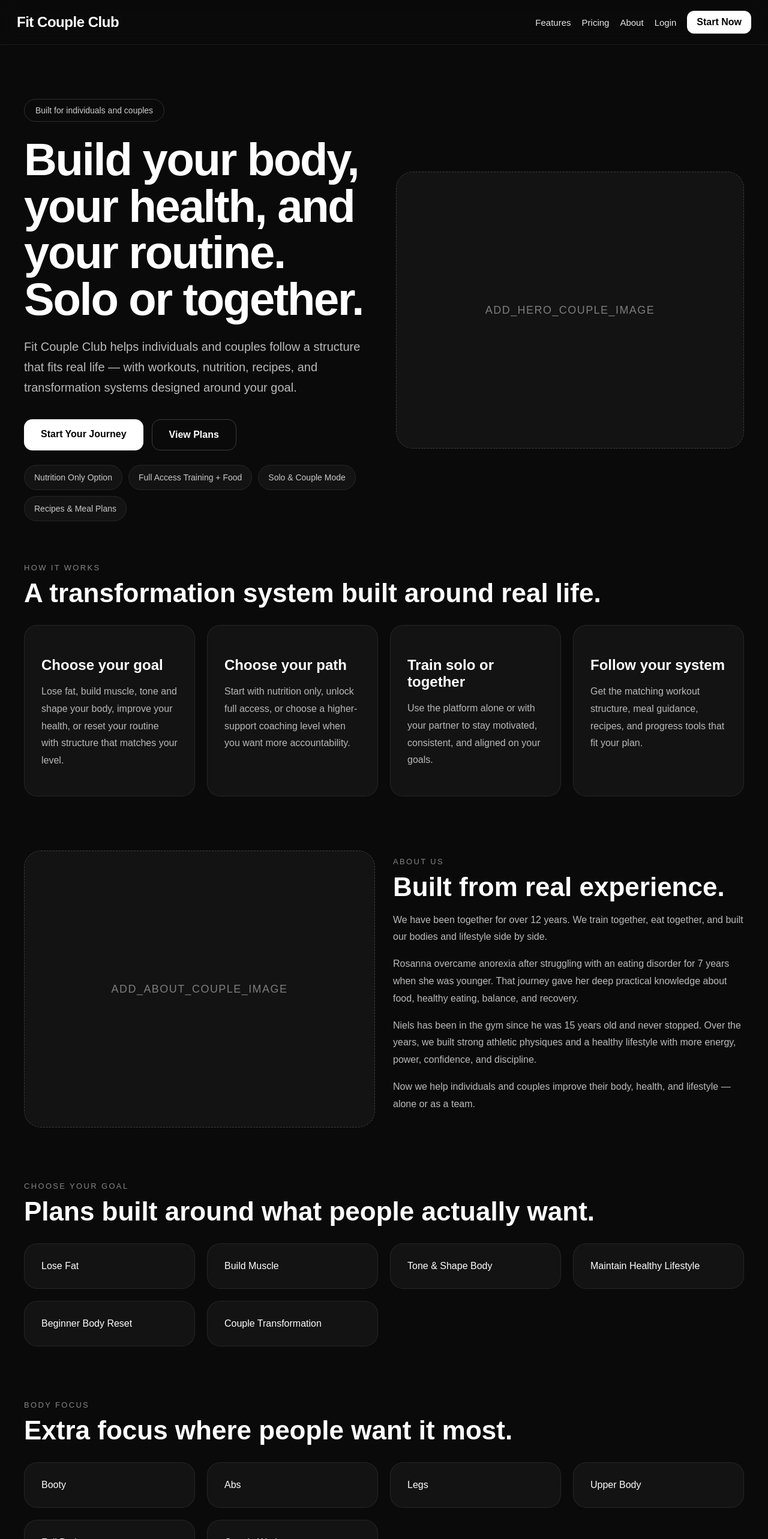
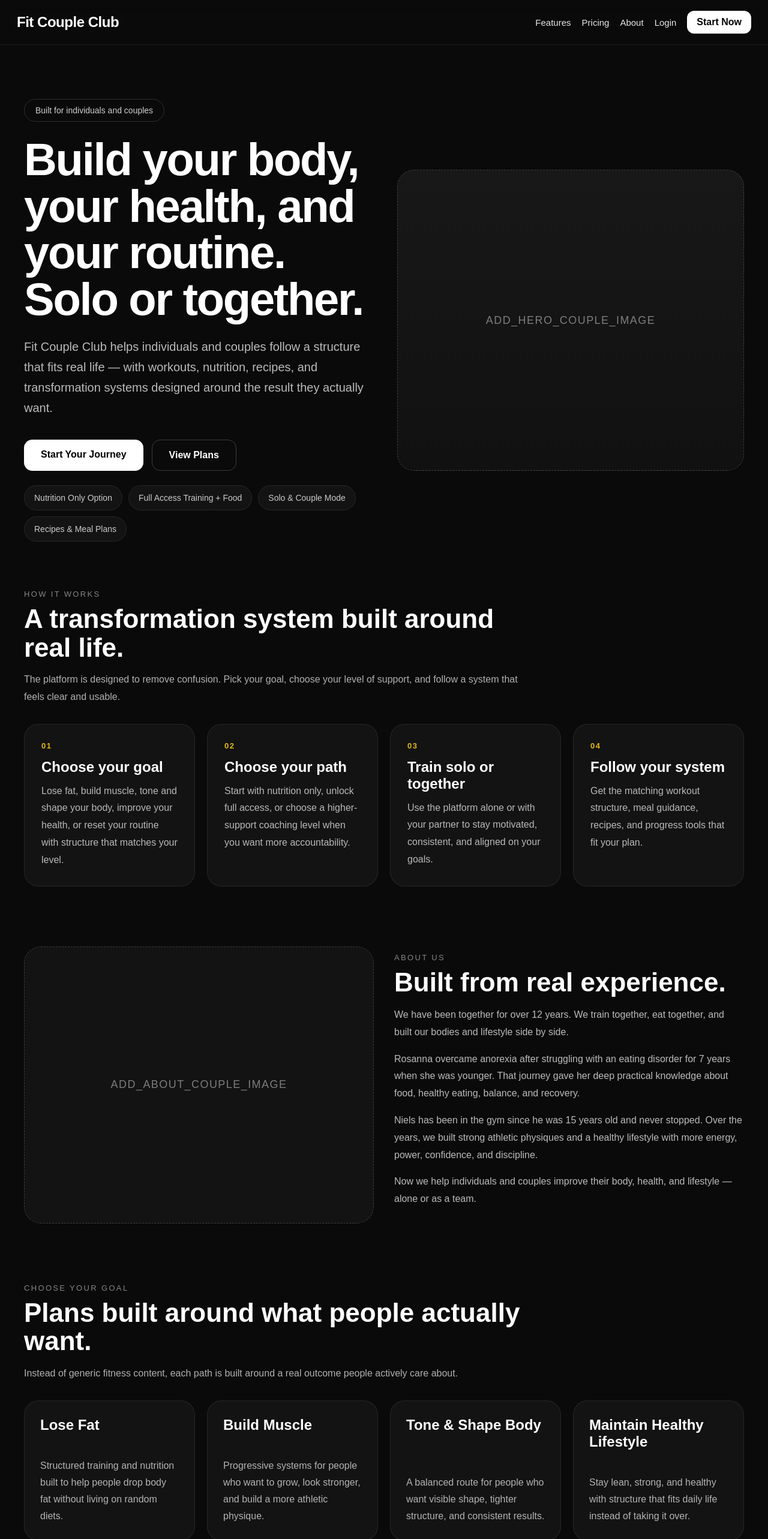
Before and after one commit to nielsvdz-ops/fit-couple-club, a Next.js app: page / in a window 1280 px wide. Shown: the top 2566 px of the page at 60% size. Built offline with nearby package versions, Linux system fonts and the light colour scheme.

Commit message:
Update page.js

```diff
--- a/app/page.js
+++ b/app/page.js
@@ -1,59 +1,169 @@
 import Navbar from "../components/Navbar";
+
+const goalCards = [
+  {
+    title: "Lose Fat",
+    text: "Structured training and nutrition built to help people drop body fat without living on random diets.",
+  },
+  {
+    title: "Build Muscle",
+    text: "Progressive systems for people who want to grow, look stronger, and build a more athletic physique.",
+  },
+  {
+    title: "Tone & Shape Body",
+    text: "A balanced route for people who want visible shape, tighter structure, and consistent results.",
+  },
+  {
+    title: "Maintain Healthy Lifestyle",
+    text: "Stay lean, strong, and healthy with structure that fits daily life instead of taking it over.",
+  },
+  {
+    title: "Beginner Body Reset",
+    text: "A simple starting point for people who need clarity, confidence, and a system that feels doable.",
+  },
+  {
+    title: "Couple Transformation",
+    text: "A shared path for couples who want to train better, eat better, and stay accountable together.",
+  },
+];
+
+const focusCards = [
+  {
+    title: "Booty",
+    text: "Extra lower-body and glute-focused training for people who want more shape and strength.",
+  },
+  {
+    title: "Abs",
+    text: "Core-focused structure layered into a real training plan, not random ab circuits.",
+  },
+  {
+    title: "Legs",
+    text: "More lower-body emphasis for strength, muscle, and body composition results.",
+  },
+  {
+    title: "Upper Body",
+    text: "Build shoulders, back, arms, and posture with a stronger upper-body focus.",
+  },
+  {
+    title: "Full Body",
+    text: "A complete balanced route for people who want efficient training and visible overall progress.",
+  },
+  {
+    title: "Couple Workouts",
+    text: "Train together with fun but structured sessions that keep both people engaged.",
+  },
+];
+
+const pricingPlans = [
+  {
+    name: "Nutrition",
+    price: "€19.99/mo",
+    points: [
+      "Meal plans",
+      "Recipes",
+      "Nutrition guidance",
+      "Perfect without gym focus",
+    ],
+    featured: false,
+    cta: "Start Nutrition",
+  },
+  {
+    name: "Full Access",
+    price: "€29.99/mo",
+    points: [
+      "Everything in Nutrition",
+      "Workouts & programs",
+      "Plan builder",
+      "Progress tracking",
+      "Best overall value",
+    ],
+    featured: true,
+    cta: "Unlock Everything",
+  },
+  {
+    name: "VIP",
+    price: "€99/mo",
+    points: [
+      "Everything in Full Access",
+      "Monthly coaching call",
+      "Priority support",
+    ],
+    featured: false,
+    cta: "Go VIP",
+  },
+  {
+    name: "Coaching",
+    price: "€349/mo",
+    points: [
+      "Everything in VIP",
+      "Weekly 1-on-1 calls",
+      "Direct support",
+      "Coaching by Niels & Rosanna",
+    ],
+    featured: false,
+    cta: "Start Coaching",
+  },
+];
 
 export default function Home() {
   return (
-    <main style={{ minHeight: "100vh", background: "#0a0a0a", color: "white" }}>
+    <main style={main}>
       <Navbar />
 
-      <section
-        style={{
-          maxWidth: "1200px",
-          margin: "0 auto",
-          padding: "90px 24px 70px",
-          display: "grid",
-          gridTemplateColumns: "repeat(auto-fit, minmax(320px, 1fr))",
-          gap: "40px",
-          alignItems: "center",
-        }}
-      >
+      <section style={heroWrap}>
         <div>
           <div style={badgeStyle}>Built for individuals and couples</div>
           <h1 style={heroTitleStyle}>
             Build your body, your health, and your routine. Solo or together.
           </h1>
           <p style={heroTextStyle}>
-            Fit Couple Club helps individuals and couples follow a structure that fits real life — with workouts, nutrition, recipes, and transformation systems designed around your goal.
+            Fit Couple Club helps individuals and couples follow a structure that
+            fits real life — with workouts, nutrition, recipes, and
+            transformation systems designed around the result they actually want.
           </p>
 
-          <div style={{ display: "flex", gap: "14px", flexWrap: "wrap", marginBottom: "24px" }}>
-            <a href="/signup" style={primaryButton}>Start Your Journey</a>
-            <a href="#pricing" style={secondaryButton}>View Plans</a>
+          <div style={heroButtonRow}>
+            <a href="/signup" style={primaryButton}>
+              Start Your Journey
+            </a>
+            <a href="#pricing" style={secondaryButton}>
+              View Plans
+            </a>
           </div>
 
-          <div style={{ display: "flex", gap: "10px", flexWrap: "wrap" }}>
+          <div style={pillRow}>
             {[
               "Nutrition Only Option",
               "Full Access Training + Food",
               "Solo & Couple Mode",
               "Recipes & Meal Plans",
             ].map((item) => (
-              <div key={item} style={pillStyle}>{item}</div>
+              <div key={item} style={pillStyle}>
+                {item}
+              </div>
             ))}
           </div>
         </div>
 
-        <div style={imagePlaceholderStyle}>
+        <div style={heroVisualCard}>
           <div style={imageLabelStyle}>ADD_HERO_COUPLE_IMAGE</div>
         </div>
       </section>
 
       <section id="features" style={sectionWrap}>
-        <div style={{ marginBottom: "28px" }}>
+        <div style={sectionHeader}>
           <div style={eyebrowStyle}>How It Works</div>
-          <h2 style={sectionTitleStyle}>A transformation system built around real life.</h2>
+          <h2 style={sectionTitleStyle}>
+            A transformation system built around real life.
+          </h2>
+          <p style={sectionIntroText}>
+            The platform is designed to remove confusion. Pick your goal, choose
+            your level of support, and follow a system that feels clear and
+            usable.
+          </p>
         </div>
 
-        <div style={gridStyle}>
+        <div style={featureGrid}>
           {[
             {
               title: "Choose your goal",
@@ -71,10 +181,11 @@ export default function Home() {
               title: "Follow your system",
               text: "Get the matching workout structure, meal guidance, recipes, and progress tools that fit your plan.",
             },
-          ].map((item) => (
-            <div key={item.title} style={cardStyle}>
-              <h3 style={{ fontSize: "24px", marginBottom: "12px" }}>{item.title}</h3>
-              <p style={{ color: "rgba(255,255,255,0.7)", lineHeight: 1.8 }}>{item.text}</p>
+          ].map((item, index) => (
+            <div key={item.title} style={featureCard}>
+              <div style={featureNumber}>0{index + 1}</div>
+              <h3 style={featureTitle}>{item.title}</h3>
+              <p style={featureText}>{item.text}</p>
             </div>
           ))}
         </div>
@@ -89,143 +200,112 @@ export default function Home() {
           <div style={eyebrowStyle}>About Us</div>
           <h2 style={sectionTitleStyle}>Built from real experience.</h2>
           <p style={sectionTextStyle}>
-            We have been together for over 12 years. We train together, eat together, and built our bodies and lifestyle side by side.
+            We have been together for over 12 years. We train together, eat
+            together, and built our bodies and lifestyle side by side.
           </p>
           <p style={sectionTextStyle}>
-            Rosanna overcame anorexia after struggling with an eating disorder for 7 years when she was younger. That journey gave her deep practical knowledge about food, healthy eating, balance, and recovery.
+            Rosanna overcame anorexia after struggling with an eating disorder
+            for 7 years when she was younger. That journey gave her deep
+            practical knowledge about food, healthy eating, balance, and
+            recovery.
           </p>
           <p style={sectionTextStyle}>
-            Niels has been in the gym since he was 15 years old and never stopped. Over the years, we built strong athletic physiques and a healthy lifestyle with more energy, power, confidence, and discipline.
+            Niels has been in the gym since he was 15 years old and never
+            stopped. Over the years, we built strong athletic physiques and a
+            healthy lifestyle with more energy, power, confidence, and
+            discipline.
           </p>
           <p style={sectionTextStyle}>
-            Now we help individuals and couples improve their body, health, and lifestyle — alone or as a team.
+            Now we help individuals and couples improve their body, health, and
+            lifestyle — alone or as a team.
           </p>
         </div>
       </section>
 
       <section style={sectionWrap}>
-        <div style={{ marginBottom: "28px" }}>
+        <div style={sectionHeader}>
           <div style={eyebrowStyle}>Choose Your Goal</div>
-          <h2 style={sectionTitleStyle}>Plans built around what people actually want.</h2>
+          <h2 style={sectionTitleStyle}>
+            Plans built around what people actually want.
+          </h2>
+          <p style={sectionIntroText}>
+            Instead of generic fitness content, each path is built around a real
+            outcome people actively care about.
+          </p>
         </div>
 
-        <div style={gridStyle}>
-          {[
-            "Lose Fat",
-            "Build Muscle",
-            "Tone & Shape Body",
-            "Maintain Healthy Lifestyle",
-            "Beginner Body Reset",
-            "Couple Transformation",
-          ].map((goal) => (
-            <div key={goal} style={cardStyle}>{goal}</div>
+        <div style={showcaseGrid}>
+          {goalCards.map((goal) => (
+            <div key={goal.title} style={showcaseCard}>
+              <div style={showcaseTitle}>{goal.title}</div>
+              <p style={showcaseText}>{goal.text}</p>
+            </div>
           ))}
         </div>
       </section>
 
       <section style={sectionWrap}>
-        <div style={{ marginBottom: "28px" }}>
+        <div style={sectionHeader}>
           <div style={eyebrowStyle}>Body Focus</div>
-          <h2 style={sectionTitleStyle}>Extra focus where people want it most.</h2>
+          <h2 style={sectionTitleStyle}>
+            Extra focus where people want it most.
+          </h2>
+          <p style={sectionIntroText}>
+            Add more emphasis where people usually want better shape, better
+            detail, or faster visual progress.
+          </p>
         </div>
 
-        <div style={gridStyle}>
-          {["Booty", "Abs", "Legs", "Upper Body", "Full Body", "Couple Workouts"].map((focus) => (
-            <div key={focus} style={cardStyle}>{focus}</div>
+        <div style={showcaseGrid}>
+          {focusCards.map((focus) => (
+            <div key={focus.title} style={showcaseCard}>
+              <div style={showcaseTitle}>{focus.title}</div>
+              <p style={showcaseText}>{focus.text}</p>
+            </div>
           ))}
         </div>
       </section>
 
       <section id="pricing" style={sectionWrap}>
-        <div style={{ marginBottom: "28px" }}>
+        <div style={sectionHeader}>
           <div style={eyebrowStyle}>Membership Plans</div>
           <h2 style={sectionTitleStyle}>Start where you are.</h2>
+          <p style={sectionIntroText}>
+            Whether someone wants nutrition only or full transformation support,
+            there is a clear next step.
+          </p>
         </div>
 
         <div style={pricingGridStyle}>
-          {[
-            {
-              name: "Nutrition",
-              price: "€19.99/mo",
-              points: [
-                "Meal plans",
-                "Recipes",
-                "Nutrition guidance",
-                "Perfect without gym focus",
-              ],
-              featured: false,
-            },
-            {
-              name: "Full Access",
-              price: "€29.99/mo",
-              points: [
-                "Everything in Nutrition",
-                "Workouts & programs",
-                "Plan builder",
-                "Progress tracking",
-                "Best value",
-              ],
-              featured: true,
-            },
-            {
-              name: "VIP",
-              price: "€99/mo",
-              points: [
-                "Everything in Full Access",
-                "Monthly coaching call",
-                "Priority support",
-              ],
-              featured: false,
-            },
-            {
-              name: "Coaching",
-              price: "€349/mo",
-              points: [
-                "Everything in VIP",
-                "Weekly 1-on-1 calls",
-                "Direct support",
-                "Coaching by Niels & Rosanna",
-              ],
-              featured: false,
-            },
-          ].map((plan) => (
+          {pricingPlans.map((plan) => (
             <div
               key={plan.name}
               style={{
-                background: plan.featured ? "rgba(250,204,21,0.08)" : "rgba(255,255,255,0.04)",
-                color: "white",
-                border: plan.featured
-                  ? "1px solid rgba(250,204,21,0.4)"
-                  : "1px solid rgba(255,255,255,0.08)",
-                borderRadius: "24px",
-                padding: "30px",
-                position: "relative",
+                ...pricingCard,
+                ...(plan.featured ? pricingCardFeatured : {}),
               }}
             >
               {plan.featured && <div style={bestValueStyle}>🔥 Best Value</div>}
 
-              <h3 style={{ fontSize: "28px", marginBottom: "10px" }}>{plan.name}</h3>
-              <div style={{ fontSize: "42px", fontWeight: "800", marginBottom: "20px" }}>{plan.price}</div>
-              <ul style={{ paddingLeft: "18px", lineHeight: 1.9, marginBottom: "24px" }}>
-                {plan.points.map((p) => (
-                  <li key={p}>{p}</li>
-                ))}
-              </ul>
+              <div>
+                <h3 style={pricingTitle}>{plan.name}</h3>
+                <div style={pricingPrice}>{plan.price}</div>
+
+                <ul style={pricingList}>
+                  {plan.points.map((p) => (
+                    <li key={p}>{p}</li>
+                  ))}
+                </ul>
+              </div>
+
               <a
                 href="/signup"
                 style={{
-                  display: "block",
-                  width: "100%",
-                  textAlign: "center",
-                  textDecoration: "none",
-                  padding: "14px 18px",
-                  borderRadius: "14px",
-                  fontWeight: "700",
-                  background: plan.featured ? "#facc15" : "white",
-                  color: "black",
+                  ...pricingButton,
+                  ...(plan.featured ? pricingButtonFeatured : {}),
                 }}
               >
-                Choose Plan
+                {plan.cta}
               </a>
             </div>
           ))}
@@ -237,10 +317,13 @@ export default function Home() {
           <div style={eyebrowStyle}>Couple Mode</div>
           <h2 style={sectionTitleStyle}>The journey is easier together.</h2>
           <p style={sectionTextStyle}>
-            For couples who want to train together, eat better together, and keep each other accountable, Couple Mode makes the process more enjoyable and more consistent.
+            For couples who want to train together, eat better together, and
+            keep each other accountable, Couple Mode makes the process more
+            enjoyable and more consistent.
           </p>
           <p style={sectionTextStyle}>
-            This is what makes Fit Couple Club different. It becomes a lifestyle system instead of just random workouts or generic meal plans.
+            This is what makes Fit Couple Club different. It becomes a lifestyle
+            system instead of just random workouts or generic meal plans.
           </p>
         </div>
 
@@ -249,12 +332,29 @@ export default function Home() {
         </div>
       </section>
 
-      <footer style={{ borderTop: "1px solid rgba(255,255,255,0.08)", padding: "30px 24px", color: "rgba(255,255,255,0.58)", textAlign: "center" }}>
-        © Fit Couple Club — Build your body, health, and lifestyle solo or as a team.
+      <footer style={footerStyle}>
+        © Fit Couple Club — Build your body, health, and lifestyle solo or as a
+        team.
       </footer>
     </main>
   );
 }
+
+const main = {
+  minHeight: "100vh",
+  background: "#0a0a0a",
+  color: "white",
+};
+
+const heroWrap = {
+  maxWidth: "1200px",
+  margin: "0 auto",
+  padding: "90px 24px 80px",
+  display: "grid",
+  gridTemplateColumns: "repeat(auto-fit, minmax(320px, 1fr))",
+  gap: "44px",
+  alignItems: "center",
+};
 
 const badgeStyle = {
   display: "inline-block",
@@ -290,15 +390,11 @@ const heroTextStyle = {
   marginBottom: "36px",
 };
 
-const sectionTitleStyle = {
-  fontSize: "44px",
-  margin: "10px 0 0",
-};
-
-const sectionTextStyle = {
-  color: "rgba(255,255,255,0.72)",
-  lineHeight: 1.8,
-  marginBottom: "14px",
+const heroButtonRow = {
+  display: "flex",
+  gap: "14px",
+  flexWrap: "wrap",
+  marginBottom: "24px",
 };
 
 const primaryButton = {
@@ -319,6 +415,12 @@ const secondaryButton = {
   fontWeight: "700",
 };
 
+const pillRow = {
+  display: "flex",
+  gap: "10px",
+  flexWrap: "wrap",
+};
+
 const pillStyle = {
   border: "1px solid rgba(255,255,255,0.08)",
   background: "rgba(255,255,255,0.04)",
@@ -328,23 +430,17 @@ const pillStyle = {
   fontSize: "14px",
 };
 
-const cardStyle = {
-  background: "rgba(255,255,255,0.04)",
-  border: "1px solid rgba(255,255,255,0.08)",
-  borderRadius: "22px",
-  padding: "28px",
-};
-
-const gridStyle = {
-  display: "grid",
-  gridTemplateColumns: "repeat(auto-fit, minmax(240px, 1fr))",
-  gap: "20px",
-};
-
-const pricingGridStyle = {
-  display: "grid",
-  gridTemplateColumns: "repeat(auto-fit, minmax(260px, 1fr))",
-  gap: "20px",
+const heroVisualCard = {
+  background:
+    "linear-gradient(180deg, rgba(255,255,255,0.06) 0%, rgba(255,255,255,0.03) 100%)",
+  border: "1px dashed rgba(255,255,255,0.18)",
+  borderRadius: "28px",
+  minHeight: "460px",
+  display: "flex",
+  alignItems: "center",
+  justifyContent: "center",
+  textAlign: "center",
+  padding: "20px",
 };
 
 const imagePlaceholderStyle = {
@@ -368,27 +464,180 @@ const imageLabelStyle = {
 const sectionWrap = {
   maxWidth: "1200px",
   margin: "0 auto",
-  padding: "0 24px 90px",
+  padding: "0 24px 100px",
 };
 
 const sectionWrapTwoCol = {
   maxWidth: "1200px",
   margin: "0 auto",
-  padding: "0 24px 90px",
+  padding: "0 24px 100px",
   display: "grid",
   gridTemplateColumns: "repeat(auto-fit, minmax(320px, 1fr))",
-  gap: "30px",
+  gap: "34px",
   alignItems: "center",
+};
+
+const sectionHeader = {
+  marginBottom: "30px",
+  maxWidth: "840px",
+};
+
+const sectionTitleStyle = {
+  fontSize: "44px",
+  margin: "10px 0 0",
+  lineHeight: 1.08,
+};
+
+const sectionIntroText = {
+  color: "rgba(255,255,255,0.68)",
+  lineHeight: 1.8,
+  marginTop: "16px",
+};
+
+const sectionTextStyle = {
+  color: "rgba(255,255,255,0.72)",
+  lineHeight: 1.8,
+  marginBottom: "14px",
+};
+
+const featureGrid = {
+  display: "grid",
+  gridTemplateColumns: "repeat(auto-fit, minmax(240px, 1fr))",
+  gap: "20px",
+};
+
+const featureCard = {
+  background: "rgba(255,255,255,0.04)",
+  border: "1px solid rgba(255,255,255,0.08)",
+  borderRadius: "24px",
+  padding: "28px",
+};
+
+const featureNumber = {
+  fontSize: "13px",
+  fontWeight: "800",
+  color: "rgba(250,204,21,0.9)",
+  marginBottom: "14px",
+  letterSpacing: "0.12em",
+};
+
+const featureTitle = {
+  fontSize: "24px",
+  margin: "0 0 12px",
+};
+
+const featureText = {
+  color: "rgba(255,255,255,0.7)",
+  lineHeight: 1.8,
+  margin: 0,
+};
+
+const showcaseGrid = {
+  display: "grid",
+  gridTemplateColumns: "repeat(auto-fit, minmax(260px, 1fr))",
+  gap: "20px",
+};
+
+const showcaseCard = {
+  background: "rgba(255,255,255,0.04)",
+  border: "1px solid rgba(255,255,255,0.08)",
+  borderRadius: "24px",
+  padding: "26px",
+  minHeight: "180px",
+  display: "flex",
+  flexDirection: "column",
+  justifyContent: "space-between",
+};
+
+const showcaseTitle = {
+  fontSize: "24px",
+  fontWeight: "800",
+  marginBottom: "12px",
+};
+
+const showcaseText = {
+  color: "rgba(255,255,255,0.68)",
+  lineHeight: 1.75,
+  margin: 0,
+};
+
+const pricingGridStyle = {
+  display: "grid",
+  gridTemplateColumns: "repeat(auto-fit, minmax(260px, 1fr))",
+  gap: "20px",
+  alignItems: "stretch",
+};
+
+const pricingCard = {
+  background: "rgba(255,255,255,0.04)",
+  color: "white",
+  border: "1px solid rgba(255,255,255,0.08)",
+  borderRadius: "24px",
+  padding: "30px",
+  position: "relative",
+  minHeight: "480px",
+  display: "flex",
+  flexDirection: "column",
+  justifyContent: "space-between",
+};
+
+const pricingCardFeatured = {
+  background: "rgba(250,204,21,0.08)",
+  border: "1px solid rgba(250,204,21,0.4)",
+  boxShadow: "0 0 0 1px rgba(250,204,21,0.08)",
+};
+
+const pricingTitle = {
+  fontSize: "28px",
+  margin: "0 0 10px",
+};
+
+const pricingPrice = {
+  fontSize: "46px",
+  fontWeight: "800",
+  marginBottom: "22px",
+  lineHeight: 1.15,
+};
+
+const pricingList = {
+  paddingLeft: "18px",
+  lineHeight: 1.9,
+  margin: 0,
+};
+
+const pricingButton = {
+  display: "block",
+  width: "100%",
+  textAlign: "center",
+  textDecoration: "none",
+  padding: "14px 18px",
+  borderRadius: "14px",
+  fontWeight: "800",
+  background: "white",
+  color: "black",
+  marginTop: "28px",
+  boxSizing: "border-box",
+};
+
+const pricingButtonFeatured = {
+  background: "#facc15",
 };
 
 const bestValueStyle = {
   position: "absolute",
   top: "-10px",
-  right: "10px",
+  right: "12px",
   background: "#facc15",
   color: "black",
   fontSize: "12px",
   fontWeight: "800",
-  padding: "4px 8px",
-  borderRadius: "6px",
+  padding: "5px 10px",
+  borderRadius: "8px",
 };
+
+const footerStyle = {
+  borderTop: "1px solid rgba(255,255,255,0.08)",
+  padding: "30px 24px",
+  color: "rgba(255,255,255,0.58)",
+  textAlign: "center",
+};
```
